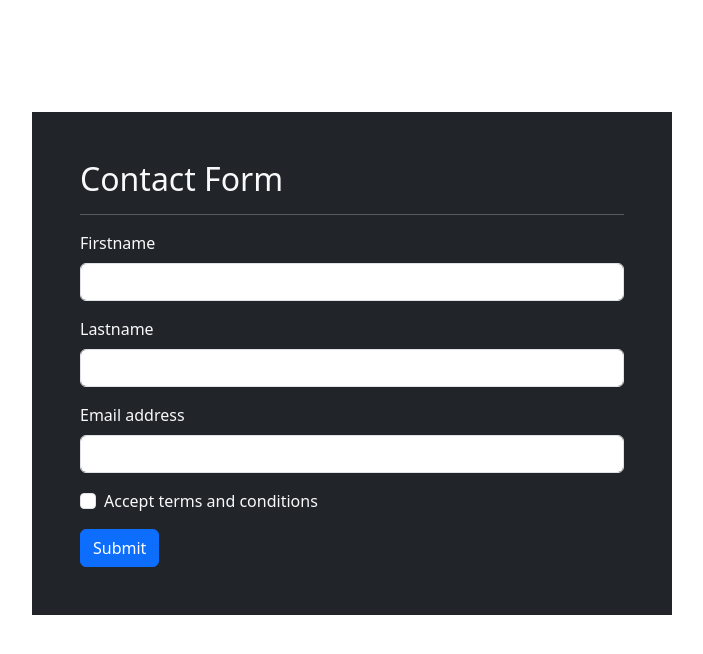
After one commit to Dnurudeen/php-class, a PHP site: page /form.html in a window 1280 px wide. The commit adds this page. Shown: the top 654 px of the page, without its empty margins (288-991 px from the left). Run offline with PHP 8.4, Linux system fonts and the light colour scheme.

Commit message:
Form input and validation

```diff
--- /dev/null
+++ b/controllers/payment-desc.php
@@ -0,0 +1,6 @@
+<?php
+class PaymentDesc{
+    public function DBT(){
+        echo "Bank name: GMX Globox Bank <br> Account No.: 8778765643 <br> Account name: Jamal Adeniyi";
+    }
+}
--- /dev/null
+++ b/form.html
@@ -0,0 +1,37 @@
+<!DOCTYPE html>
+<html lang="en">
+<head>
+    <meta charset="UTF-8">
+    <meta http-equiv="X-UA-Compatible" content="IE=edge">
+    <meta name="viewport" content="width=device-width, initial-scale=1.0">
+    <title>HTML Form</title>
+    <link href="https://cdn.jsdelivr.net/npm/bootstrap@5.3.3/dist/css/bootstrap.min.css" rel="stylesheet" crossorigin="anonymous">
+</head>
+<body>
+    <section style="margin-top: 7rem;" >
+        <div class="">
+            <form action="operator.php" method="post" class="w-50 ms-auto me-auto bg-dark text-light p-5">
+                <h2>Contact Form</h2>
+                <hr>
+                <div class="mb-3">
+                    <label for="exampleInputPassword1" class="form-label">Firstname</label>
+                    <input type="text" name="firstname" class="form-control" id="exampleInputPassword1">
+                </div>
+                <div class="mb-3">
+                    <label for="exampleInputPassword1" class="form-label">Lastname</label>
+                    <input type="text" name="lastname" class="form-control" id="exampleInputPassword1">
+                  </div>
+                <div class="mb-3">
+                  <label for="exampleInputEmail1" class="form-label">Email address</label>
+                  <input type="email" name="email" class="form-control" id="exampleInputEmail1" aria-describedby="emailHelp">
+                </div>
+                <div class="mb-3 form-check">
+                  <input type="checkbox" name="terms" value="Signed" class="form-check-input" id="exampleCheck1">
+                  <label class="form-check-label" for="exampleCheck1">Accept terms and conditions</label>
+                </div>
+                <button type="submit" name="submit" class="btn btn-primary">Submit</button>
+              </form>
+        </div>
+    </section>
+</body>
+</html>
```
Also changed, not shown: controllers/payment.php (added, +30 -0 lines), index.php (+1 -42 lines), operator.php (added, +18 -0 lines).
